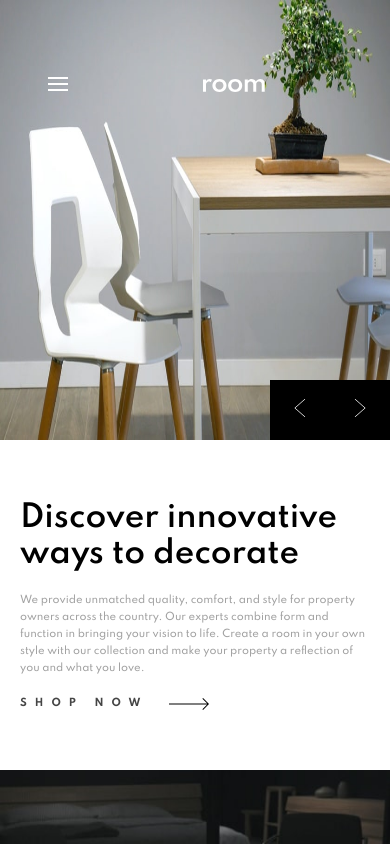
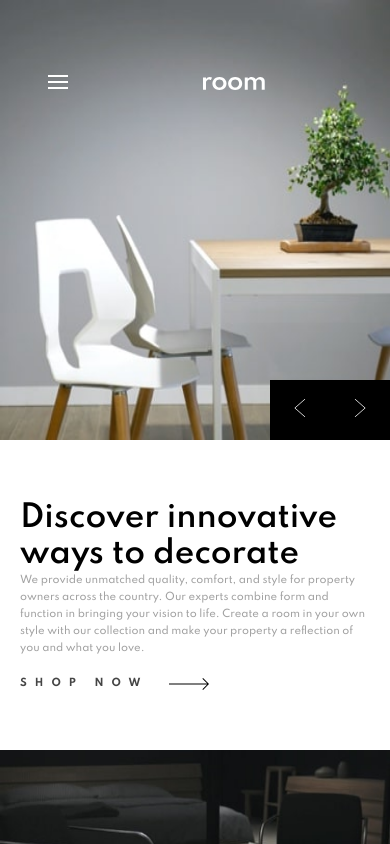
Before and after one commit to SwastikSonkusare/Room-Home-Page, a React (Create React App) app: page / in a window 390 px wide. Shown: the top 844 px of the page. Built offline with nearby package versions, Linux system fonts and the light colour scheme.

Commit message:
added: carousel

```diff
--- a/package.json
+++ b/package.json
@@ -3,6 +3,7 @@
   "version": "0.1.0",
   "private": true,
   "dependencies": {
+    "@material-ui/core": "^4.12.3",
     "@testing-library/jest-dom": "^5.11.4",
     "@testing-library/react": "^11.1.0",
     "@testing-library/user-event": "^12.1.10",
--- /dev/null
+++ b/src/assets/data.js
@@ -0,0 +1,45 @@
+import hero1 from "../assets/images/desktop-image-hero-1.jpg";
+import hero2 from "../assets/images/desktop-image-hero-2.jpg";
+import hero3 from "../assets/images/desktop-image-hero-3.jpg";
+import altHero1 from "../assets/images/mobile-image-hero-1.jpg";
+import altHero2 from "../assets/images/mobile-image-hero-2.jpg";
+import altHero3 from "../assets/images/mobile-image-hero-3.jpg";
+
+export const images = [
+  {
+    id: 1,
+    src: hero1,
+    alt: altHero1,
+  },
+  {
+    id: 2,
+    src: hero2,
+    alt: altHero2,
+  },
+  {
+    id: 3,
+    src: hero3,
+    alt: altHero3,
+  },
+];
+
+export const contents = [
+  {
+    id: 1,
+    heading: "Discover innovative ways to decorate",
+    paragraph:
+      "We provide unmatched quality, comfort, and style for property owners across the country. Our experts combine form and function in bringing your vision to life. Create a room in your own style with our collection and make your property a reflection of you and what you love.",
+  },
+  {
+    id: 2,
+    heading: "We are available all across the globe",
+    paragraph:
+      "With stores all over the world, it's easy for you to find furniture for your home or place of business. Locally, we’re in most major cities throughout the country. Find the branch nearest you using our store locator. Any questions? Don't hesitate to contact us today.",
+  },
+  {
+    id: 3,
+    heading: "Manufactured with the best materials",
+    paragraph:
+      "Our modern furniture store provide a high level of quality. Our company has invested in advanced technology to ensure that every product is made as perfect and as consistent as possible. With three decades of experience in this industry, we understand what customers want for their home and office.",
+  },
+];
--- a/src/components/Carousel/Carousel.js
+++ b/src/components/Carousel/Carousel.js
@@ -1,18 +1,29 @@
 import React from "react";
 
+import useMediaQuery from "@material-ui/core/useMediaQuery";
+
+import { images } from "../../assets/data";
 import Navbar from "../Navbar/Navbar";
-
-import hero1 from "../../assets/images/desktop-image-hero-1.jpg";
-import hero2 from "../../assets/images/desktop-image-hero-2.jpg";
-import hero3 from "../../assets/images/desktop-image-hero-3.jpg";
 
 import "./Carousel.scss";
 
-const Carousel = () => {
+const Carousel = ({ slider }) => {
+  const matches = useMediaQuery("(max-width:600px)");
+
   return (
     <div className="carousel__container">
       <Navbar />
-      <img src={hero1} alt="hero" className="carousel__image"></img>
+
+      {images.map((img) => (
+        <img
+          src={matches ? img.alt : img.src}
+          alt="hero"
+          className={
+            slider === img.id ? "carousel__image active" : "carousel__image"
+          }
+          key={img.id}
+        ></img>
+      ))}
     </div>
   );
 };
--- a/src/components/Carousel/Carousel.scss
+++ b/src/components/Carousel/Carousel.scss
@@ -1,7 +1,11 @@
 .carousel {
   &__image {
-    display: block;
+    display: none;
     width: 100%;
     height: 440px;
+
+    &.active {
+      display: block;
+    }
   }
 }
--- a/src/components/Header/Header.js
+++ b/src/components/Header/Header.js
@@ -1,4 +1,4 @@
-import React from "react";
+import React, { useState } from "react";
 
 import Carousel from "../Carousel/Carousel";
 import ShopSection from "../ShopSection/ShopSection";
@@ -6,10 +6,12 @@ import ShopSection from "../ShopSection/ShopSection";
 import "./Header.scss";
 
 const Header = () => {
+  const [slider, setSlider] = useState(1);
+
   return (
     <header>
-      <Carousel />
-      <ShopSection />
+      <Carousel slider={slider} />
+      <ShopSection slider={slider} setSlider={setSlider} />
     </header>
   );
 };
--- a/src/components/ShopSection/ShopSection.js
+++ b/src/components/ShopSection/ShopSection.js
@@ -4,30 +4,54 @@ import iconArrow from "../../assets/images/icon-arrow.svg";
 import iconAngleLeft from "../../assets/images/icon-angle-left.svg";
 import iconAngleright from "../../assets/images/icon-angle-right.svg";
 
+import { contents } from "../../assets/data";
+
 import "./ShopSection.scss";
 
-const ShopSection = () => {
+const ShopSection = ({ slider, setSlider }) => {
+  const prevImageHandler = () => {
+    if (slider === 1) {
+      setSlider(4 - 1);
+    } else {
+      setSlider(slider - 1);
+    }
+  };
+
+  const nextImageHandler = () => {
+    if (slider === 3) {
+      setSlider(0 + 1);
+    } else {
+      setSlider(slider + 1);
+    }
+  };
+
   return (
     <div className="shop-section">
       <div className="shop-section__container">
-        <h1>Discover innovative ways to decorate</h1>
-        <p>
-          We provide unmatched quality, comfort, and style for property owners
-          across the country. Our experts combine form and function in bringing
-          your vision to life. Create a room in your own style with our
-          collection and make your property a reflection of you and what you
-          love.
-        </p>
+        {contents.map((c) => (
+          <div
+            className={
+              slider === c.id
+                ? "shop-section__content active"
+                : "shop-section__content"
+            }
+            key={c.id}
+          >
+            <h1>{c.heading}</h1>
+            <p>{c.paragraph}</p>
+          </div>
+        ))}
+
         <div className="shop-section__button">
           <span>shop now</span>
           <img src={iconArrow} alt="arrow"></img>
         </div>
       </div>
       <div className="shop-section__angle">
-        <button>
+        <button onClick={prevImageHandler}>
           <img src={iconAngleLeft} alt="left"></img>
         </button>
-        <button>
+        <button onClick={nextImageHandler}>
           <img src={iconAngleright} alt="right"></img>
         </button>
       </div>
--- a/src/components/ShopSection/ShopSection.scss
+++ b/src/components/ShopSection/ShopSection.scss
@@ -5,6 +5,14 @@
   flex-direction: column;
   justify-content: center;
   align-items: center;
+
+  &__content {
+    display: none;
+
+    &.active {
+      display: block;
+    }
+  }
 
   @media only screen and (max-width: 50em) {
     padding: 6rem 2rem;
@@ -44,7 +52,7 @@
 
   &__angle {
     width: 15.1vw;
-    height: 56px;
+    height: 6rem;
     position: absolute;
     left: 0;
     bottom: 0;
--- a/src/index.scss
+++ b/src/index.scss
@@ -12,6 +12,10 @@
 html {
   font-size: 62.5%; //1rem = 10px
   min-height: 100vh;
+
+  @media only screen and (min-width: 81.25em) {
+    font-size: 84.5%; //1rem = 13.5px
+  }
 }
 
 body {
```
Also changed, not shown: 1 other file (tests, documents, lock files or other folders).
